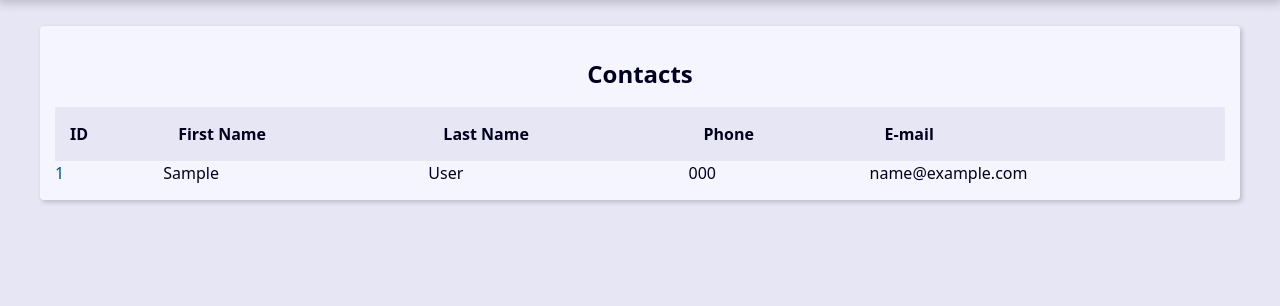
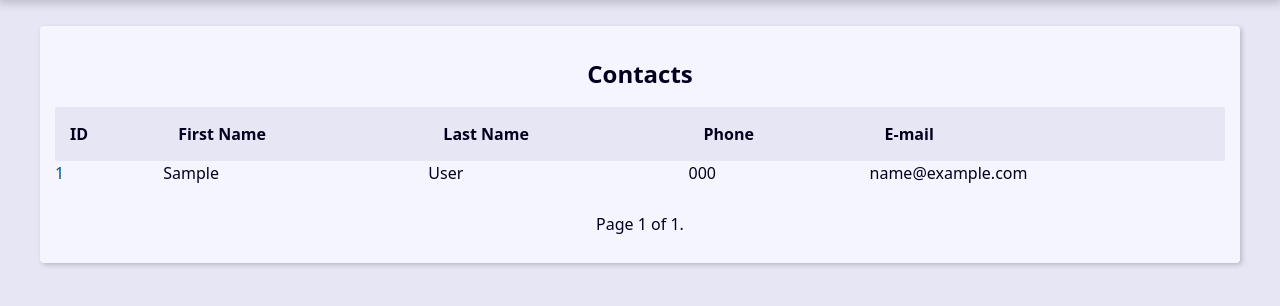
Before and after one commit to dapperdile/Agenda_Django, a Django app: page / in a window 1280 px wide. Shown: the part 243-549 px from the top of the page. Run offline with Django 5.2, Linux system fonts and the light colour scheme; tables that the repository leaves empty hold one stand-in row (values such as "Sample post").

Commit message:
Criado um partial para inserir paginação na pagina e procura

```diff
--- a/base_templates/global/base.html
+++ b/base_templates/global/base.html
@@ -4,6 +4,7 @@
 
     <main class="content">
         {% block content %}{% endblock content %}
+        {% include "global/partials/_pagination.html" %}
     </main>
 </body>
 </html>
--- /dev/null
+++ b/base_templates/global/partials/_pagination.html
@@ -0,0 +1,19 @@
+{% if page_obj %}
+    <div class="pagination">
+        <span class="step-links">
+            {% if page_obj.has_previous %}
+                <a href="?page=1&q={{ request.GET.q.strip }}">&laquo; first</a>
+                <a href="?page={{ page_obj.previous_page_number }}&q={{ request.GET.q.strip }}">previous</a>
+            {% endif %}
+
+            <span class="current">
+                Page {{ page_obj.number }} of {{ page_obj.paginator.num_pages }}.
+            </span>
+
+            {% if page_obj.has_next %}
+                <a href="?page={{ page_obj.next_page_number }}&q={{ request.GET.q.strip }}">next</a>
+                <a href="?page={{ page_obj.paginator.num_pages }}&q={{ request.GET.q.strip }}">last &raquo;</a>
+            {% endif %}
+        </span>
+    </div>
+{% endif %}
--- a/contact/templates/contact/index.html
+++ b/contact/templates/contact/index.html
@@ -1,7 +1,7 @@
 {% extends "global/base.html" %}
 
 {% block content %}
-{% if contacts %}
+{% if page_obj %}
     <div class="responsive-table">
         <table class="contacts-table">
             <caption class="table-caption">
@@ -19,7 +19,7 @@
             </thead>
 
             <tbody>
-                {% for contact in contacts %}
+                {% for contact in page_obj %}
                     <tr class="table-row">
                         <td class="table-cell">
                             <a href="{% url "contact:contact" contact.id %}" class="table-link">
--- a/contact/views/contact_views.py
+++ b/contact/views/contact_views.py
@@ -1,12 +1,17 @@
 from django.shortcuts import render, get_object_or_404, redirect
+from django.core.paginator import Paginator
 from django.db.models import Q
 from contact.models import Contact
 
 def index(request):
-    contacts = Contact.objects.filter(show=True).order_by('-id')[:10]
+    contacts = Contact.objects.filter(show=True).order_by('-id')
+
+    paginator = Paginator(contacts, 10)
+    page_number = request.GET.get('page')
+    page_obj = paginator.get_page(page_number)
 
     context = {
-        'contacts': contacts,
+        'page_obj': page_obj,
         'site_title': 'Contatos - ',
     }
 
@@ -28,10 +33,14 @@ def search(request):
                 Q(last_name__icontains=search_value) |
                 Q(phone__icontains=search_value) |
                 Q(email__icontains=search_value))\
-        .order_by('-id')[:10]
+        .order_by('-id')
+
+    paginator = Paginator(contacts, 10)
+    page_number = request.GET.get('page')
+    page_obj = paginator.get_page(page_number)
 
     context = {
-        'contacts': contacts,
+        'page_obj': page_obj,
         'site_title': 'Search - ',
     }
 
```
